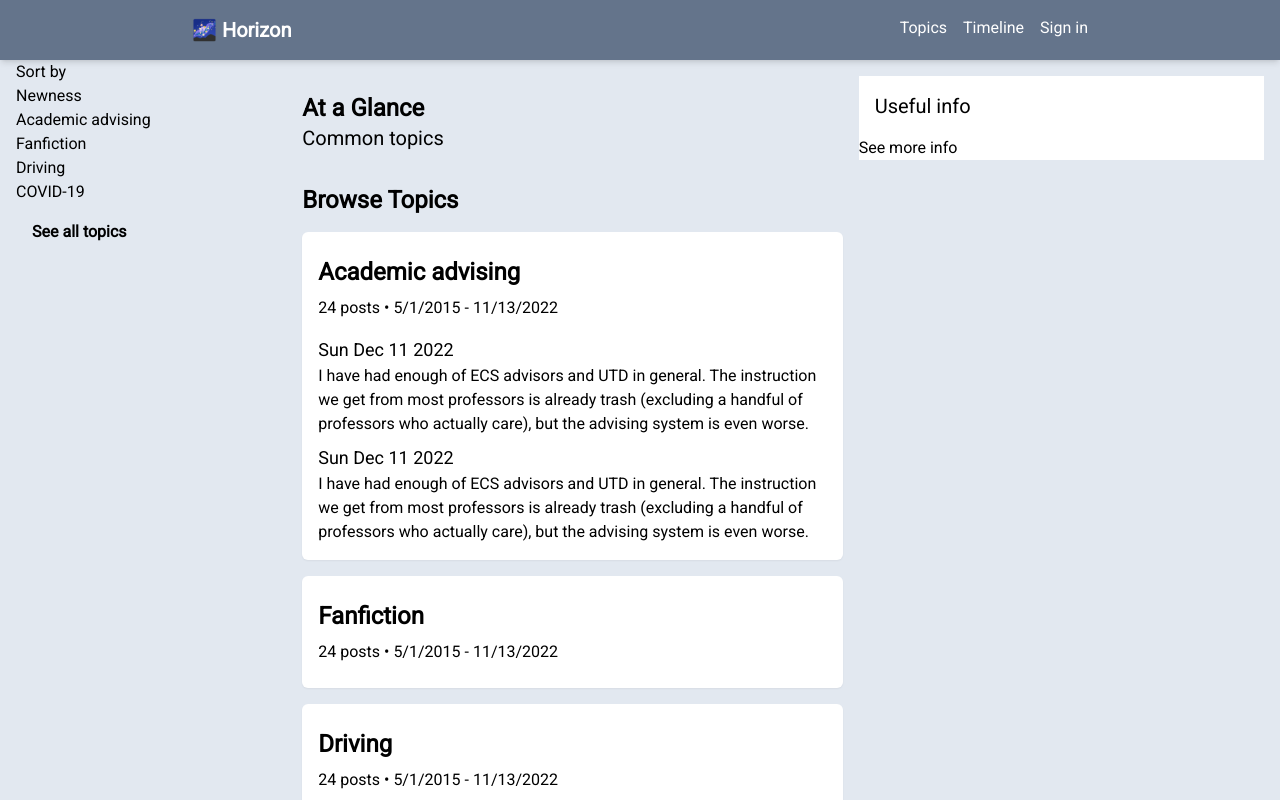
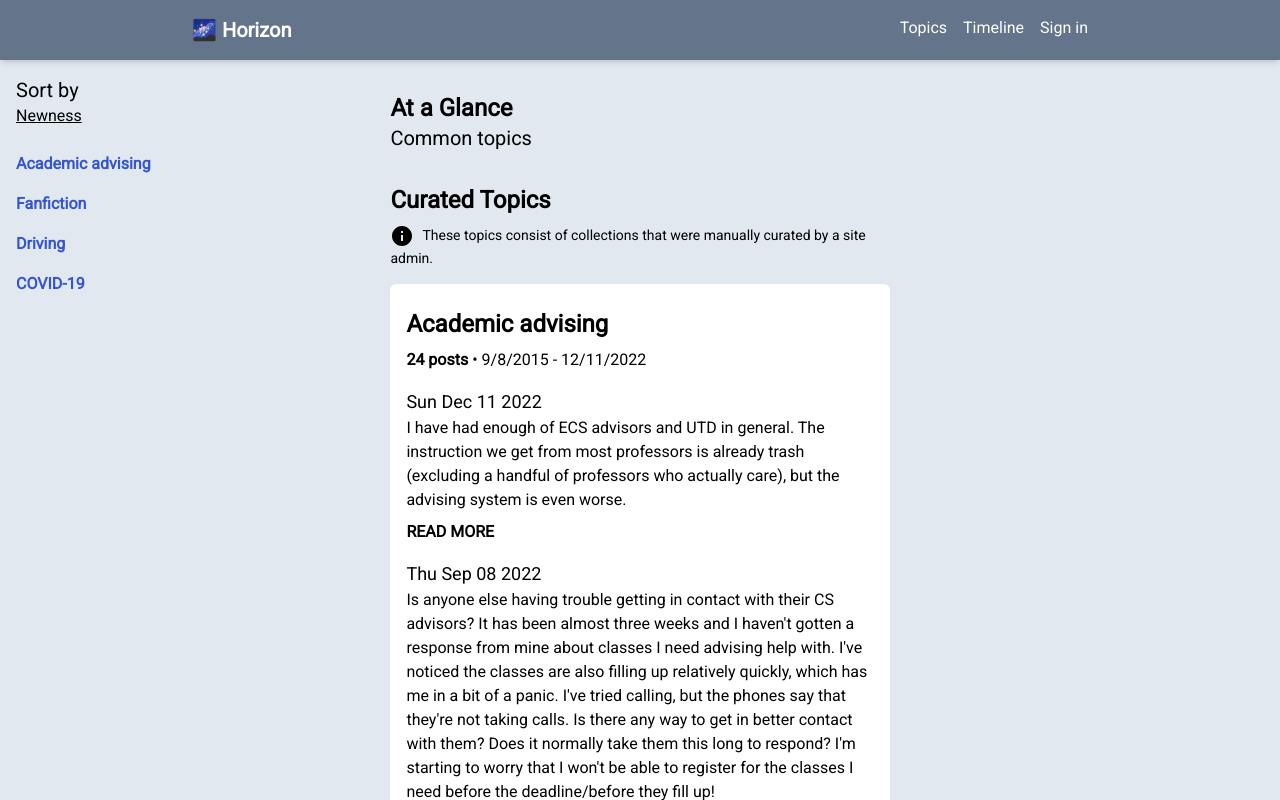
Before and after one commit to WillieCubed/horizon, a Next.js app in the folder web-app/: page /topics in a window 1280 px wide. Shown: the top 800 px of the page. Built offline with nearby package versions, Linux system fonts and the light colour scheme; no server answers; the database is empty.

Commit message:
Fix missing Dockerfile from scraper

```diff
--- a/web-app/pages/timeline.tsx
+++ b/web-app/pages/timeline.tsx
@@ -89,6 +89,7 @@ interface TimelineProps {
 
 function Timeline({ data }: TimelineProps) {
   console.log(data);
+  // const
   const postElements = data.map((post) => {
     const date = new Date(post.timestamp * 1000);
     const year = date.getFullYear();
--- a/web-app/pages/topics/index.tsx
+++ b/web-app/pages/topics/index.tsx
@@ -2,35 +2,64 @@ import type { NextPage } from "next";
 import Head from "next/head";
 import Link from "next/link";
 import React from "react";
-import SiteHeader from '../../components/SiteHeader';
+import SiteHeader from "../../components/SiteHeader";
 import { PostInfo, TopicInfo } from "../../lib/types";
+import InfoIcon from "@mui/icons-material/Info";
+import { getFirestore, collection, query, getDocs } from 'firebase/firestore';
 
-function Post({ content, timestamp }: Omit<PostInfo, "author" | "entities">) {
+/**
+ * Return a redirect link to the permalink of the post with the given ID.
+ *
+ * @param postId The ID of the post provided by Reddit
+ */
+function getFullRedditLink(postId: string) {
+  return `https://reddit.com/${postId}`;
+}
+
+function Post({
+  id,
+  text: content,
+  timestamp,
+}: PostInfo) {
   const date = timestamp.toDateString();
   return (
-    <article className="pt-2">
+    <article id={id} className="pt-2">
       <div className="text-lg">{date}</div>
       <p>{content}</p>
+      <a
+        href={getFullRedditLink(id)}
+        className="inline-block py-2 uppercase font-bold text-primary"
+      >
+        Read more
+      </a>
     </article>
   );
 }
 
-function TopicCard({ title, postCount, start, end, posts }: TopicInfo) {
+function TopicCard({ name, postCount, start, end, posts }: TopicInfo) {
   const startDate = start.toLocaleDateString();
   const endDate = end.toLocaleDateString();
   return (
     <div className="p-4 rounded-md bg-white shadow-sm">
       <div className="mt-2">
-        <h1 className="text-2xl font-semibold">{title}</h1>
+        <h1 className="text-2xl font-semibold">{name}</h1>
         <div className="my-2">
-          {postCount} posts • {startDate} - {endDate}
+          <span className="font-bold">{postCount} posts</span> • {startDate} - {endDate}
         </div>
       </div>
       <div>
         {posts.map((post) => {
           // TODO: Fix this obviously
-          return <Post key={post.id} {...post} />;
+          const timestamp = new Date(post.timestamp)
+          return <Post key={post.id} {...post} timestamp={timestamp} />;
         })}
+      </div>
+      <div className="flex flex-row-reverse">
+        <div className="">
+          <Link href={`/topics/${name}`}>
+            See all
+          </Link>
+        </div>
       </div>
     </div>
   );
@@ -42,65 +71,97 @@ interface TopicListProps {
 
 function TopicList({ topics }: TopicListProps) {
   const items = topics.map((topic) => {
-    return <TopicCard key={topic.title} {...topic} />;
+    return <TopicCard key={topic.name} {...topic} />;
   });
   return <div className="space-y-4">{items}</div>;
 }
 
-const TEST_TOPICS = [
+const CURATED_TOPICS = [
   {
     id: "0-0001",
-    title: "Academic advising",
+    name: "Academic advising",
     postCount: 24,
-    start: new Date(2015, 4, 1),
-    end: new Date(),
+    start: new Date(2015, 8, 8),
+    end: new Date(2022, 11, 11),
     posts: [
       {
-        id: 'asfjoisjfd',
+        id: "asfjoisjfd",
         timestamp: new Date(2022, 11, 11),
-        content:
+        text:
           "I have had enough of ECS advisors and UTD in general. The instruction we get from most professors is already trash (excluding a handful of professors who actually care), but the advising system is even worse.",
       },
       {
-        id: 'fjafqrttaf',
-        timestamp: new Date(2022, 11, 11),
-        content:
-          "I have had enough of ECS advisors and UTD in general. The instruction we get from most professors is already trash (excluding a handful of professors who actually care), but the advising system is even worse.",
+        id: "fjafqrttaf",
+        timestamp: new Date(2022, 8, 8),
+        text:
+          "Is anyone else having trouble getting in contact with their CS advisors? It has been almost three weeks and I haven't gotten a response from mine about classes I need advising help with. I've noticed the classes are also filling up relatively quickly, which has me in a bit of a panic. I've tried calling, but the phones say that they're not taking calls. Is there any way to get in better contact with them? Does it normally take them this long to respond? I'm starting to worry that I won't be able to register for the classes I need before the deadline/before they fill up!",
       },
     ],
   },
   {
     id: "0-0002",
-    title: "Fanfiction",
-    postCount: 24,
-    start: new Date(2015, 4, 1),
+    name: "Fanfiction",
+    postCount: 3,
+    start: new Date(2022, 9, 10),
     end: new Date(),
     posts: [],
   },
   {
     id: "0-0003",
-    title: "Driving",
-    postCount: 24,
-    start: new Date(2015, 4, 1),
+    name: "Driving",
+    postCount: 10,
+    start: new Date(2015, 10, 1),
     end: new Date(),
     posts: [],
   },
   {
     id: "0-0003",
-    title: "COVID-19",
-    postCount: 24,
-    start: new Date(2015, 4, 1),
-    end: new Date(),
+    name: "COVID-19",
+    postCount: 16,
+    start: new Date(2020, 4, 1),
+    end: new Date(2022, 3, 1),
     posts: [],
   },
 ];
 
+const TOPICS_PATH = 'entities';
+
+
 export const TopicsPage: NextPage = () => {
-  const topics = TEST_TOPICS;
+  const topics = CURATED_TOPICS;
   // TODO: Load topics from database
-  const sidebarItems = topics.map(({ id, title }) => {
-    return <div key={id}>{title}</div>;
+  const sidebarItems = topics.map(({ id, name }) => {
+    return (
+      <li className="list-none">
+        <a key={id} className="block px-4 py-2 text-[#3454D1] font-semibold hover:bg-gray-300 transition" href={`#${id}`}>{name}</a>
+      </li>
+    );
   });
+
+  const [autoGeneratedTopics, setAutoGeneratedTopics] = React.useState([]);
+
+  async function fetchGeneratedTopics() {
+    const db = getFirestore();
+    // Filter posts by upvotes
+    const topicsRef = collection(db, TOPICS_PATH);
+    const timelineQuery = query(
+      topicsRef,
+    );
+    const querySnapshot = await getDocs(timelineQuery);
+    const data = querySnapshot.docs.map((doc) => doc.data()).map(({ start, end, ...data }) => {
+      return {
+        ...data,
+        start: new Date(start),
+        end: new Date(end),
+      };
+    })
+    console.log(data);
+    setAutoGeneratedTopics(data);
+  }
+
+  React.useState(() => {
+    fetchGeneratedTopics();
+  }, []);
 
   return (
     <div className="bg-slate-200 min-h-screen">
@@ -110,14 +171,14 @@ export const TopicsPage: NextPage = () => {
         <link rel="icon" href="/favicon.ico" />
       </Head>
       <SiteHeader />
-      <main className="grid px-4 grid-cols-[2fr_4fr_3fr] gap-x-4">
-        <aside id="sidebar">
-          <div>
-            <div>Sort by</div>
-            <div>Newness</div>
-            <div>{sidebarItems}</div>
-            <div className="p-4 font-bold">See all topics</div>
+      <main className="grid grid-cols-[3fr_4fr_3fr] gap-x-4">
+        <aside id="sidebar" className=''>
+          <div className='py-4 px-4'>
+            <div className='text-xl text-primary'>Sort by</div>
+            <div className='underline cursor-pointer'>Newness</div>
           </div>
+          <div>{sidebarItems}</div>
+          {/* <div className="p-4 font-bold">See all topics</div> */}
         </aside>
         <div>
           <section className="max-w-4xl mx-auto mt-8">
@@ -125,20 +186,33 @@ export const TopicsPage: NextPage = () => {
             <div>
               <div className="text-xl">Common topics</div>
             </div>
-
           </section>
           <section className="max-w-4xl mx-auto mt-8">
-            <div className="font-bold text-2xl">Browse Topics</div>
-            {/* TODO: Search */}
+            <div className="font-bold text-2xl">Curated Topics</div>
+            <div className="mt-2 mb-4 text-sm align-center space-x-2">
+              <InfoIcon />
+              <span>
+                These topics consist of collections that were manually curated
+                by a site admin.
+              </span>
+            </div>
+            <TopicList topics={topics} />
           </section>
-          <section className="max-w-4xl mx-auto mt-4">
-            <TopicList topics={topics} />
+          <section className="max-w-4xl mx-auto my-4">
+            <div className="font-bold text-2xl">Auto-generated Topics</div>
+            <div className="mt-2 mb-4 text-sm align-center space-x-2">
+              <InfoIcon />
+              <span>
+                These topics were extracted from <a href="https://reddit.com/r/utdallas">Reddit</a> using a natural language model.
+              </span>
+            </div>
+            <TopicList topics={autoGeneratedTopics} />
           </section>
         </div>
         <section id="more">
           <div className="mt-4 bg-white">
-            <div className="p-4 text-xl">Useful info</div>
-            <div>See more info</div>
+            {/* <div className="p-4 text-xl">Topic trend over time</div> */}
+            {/* <div>See more info</div> */}
           </div>
         </section>
       </main>
```
Also changed, not shown: 1 other file (tests, documents, lock files or other folders).
